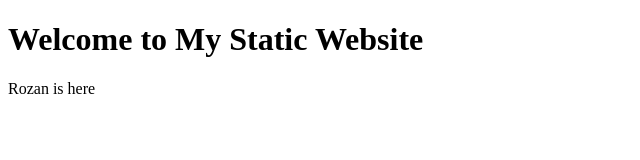
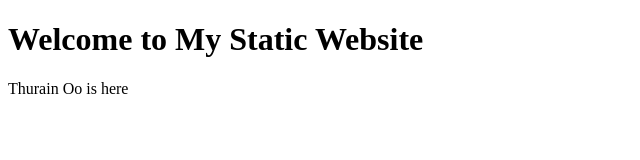
Before and after one commit to thurain-oo/simeplehtml, a plain HTML site: page index.html in a window 1280 px wide. Shown: the full height of the page, 0-640 px from the left. Drawn offline with Linux system fonts and the light colour scheme.

Commit message:
Update index.html

```diff
--- a/index.html
+++ b/index.html
@@ -7,6 +7,6 @@
 </head>
 <body>
     <h1>Welcome to My Static Website</h1>
-    <p>Rozan is here</p>
+    <p>Thurain Oo is here</p>
 </body>
 </html>
```
